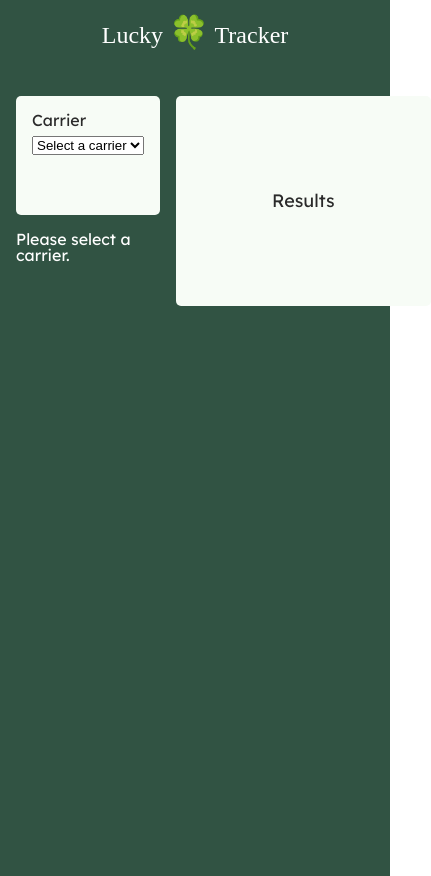
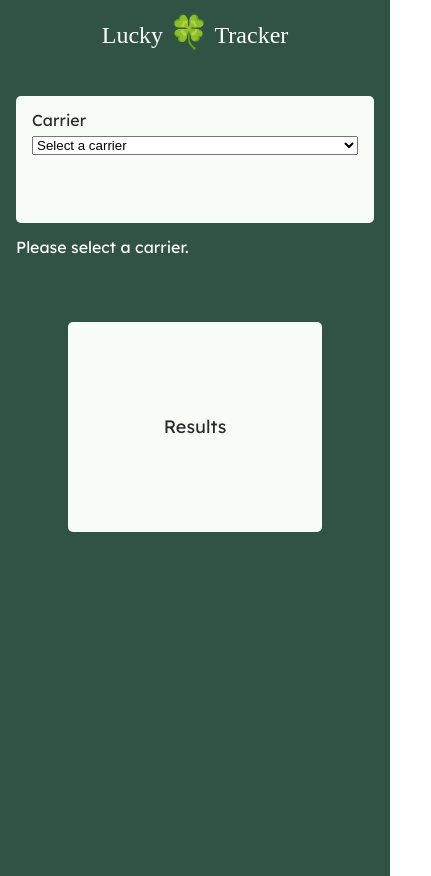
Before and after one commit to JGallardo4/mvp, a Vue app in the folder client/: page /#/ in a window 390 px wide. Shown: the whole page, 431 px wide, since content can reach past the window. Built offline with nearby package versions, Linux system fonts and the light colour scheme; a web font is replaced by a local one.

Commit message:
Make form responsive

```diff
--- a/client/src/views/Track.vue
+++ b/client/src/views/Track.vue
@@ -323,6 +323,9 @@ main {
     @include styleButton;
     place-self: center;
   }
+  .form-button::after {
+    content: "→";
+  }
 }
 
 .shipment-info {
@@ -350,4 +353,24 @@ main {
     padding: 5rem;
   }
 }
+
+@media (max-width: 950px) {
+  .page-content {
+    grid-template-columns: 1fr;
+    grid-template-rows: 1fr 1fr;
+    .form {
+      grid-column: 1;
+      grid-row: 1;
+
+      .form-button::after {
+        content: "↓";
+      }
+    }
+
+    .shipment-info {
+      grid-column: 1;
+      grid-row: 2;
+    }
+  }
+}
 </style>
```
